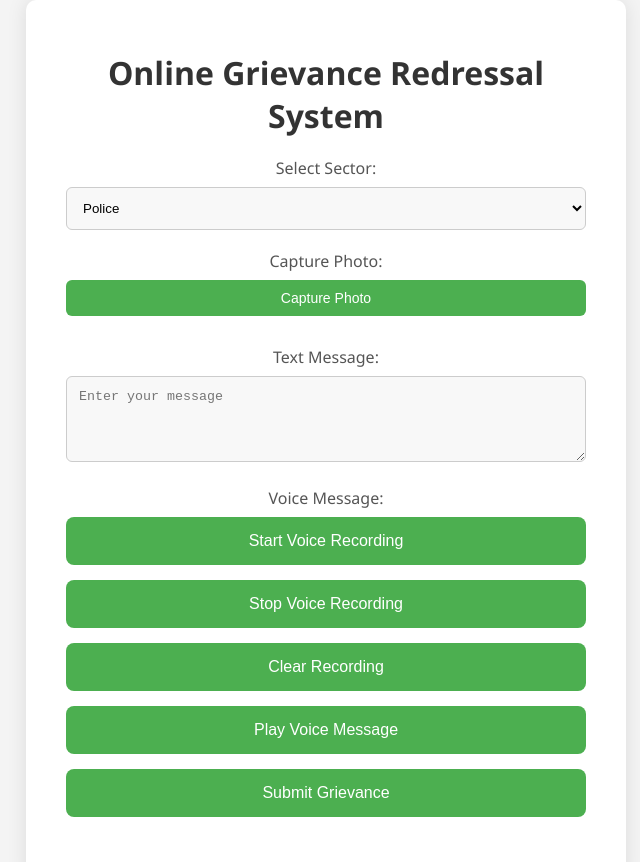
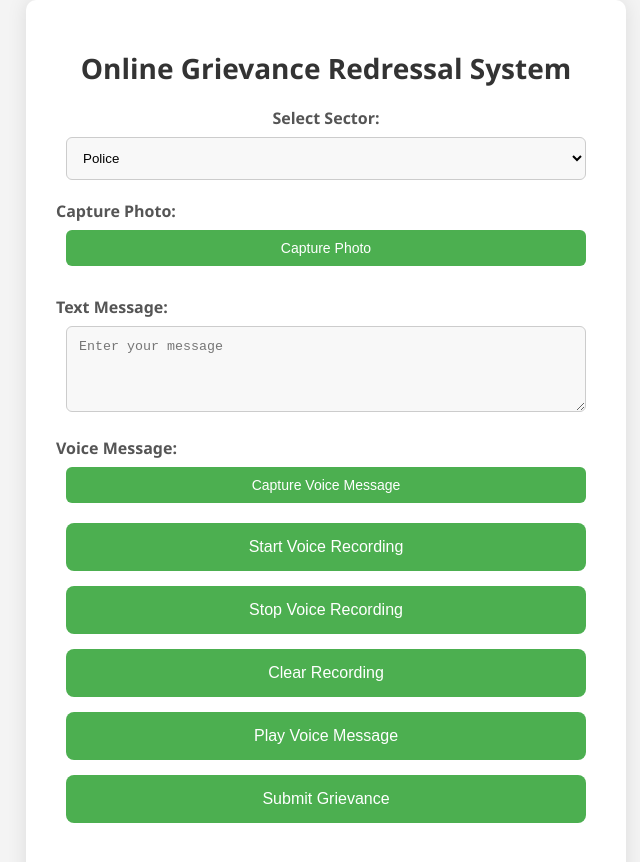
Before and after one commit to BhavyaSaiKeerthiThammineni14/Online-Grievance-System, a plain HTML site: page index.html in a window 1280 px wide. Shown: the whole page, without its empty margins (314-954 px from the left). Drawn offline with Linux system fonts and the light colour scheme.

Commit message:
Update index.html

```diff
--- a/index.html
+++ b/index.html
@@ -8,29 +8,34 @@
 </head>
 <body>
     <div class="container">
-        <h1>Online Grievance Redressal System</h1>
+        <h1 style="text-align: center; font-size: 28px;">Online Grievance Redressal System</h1>
         <form id="grievanceForm">
-            <label for="sector">Select Sector:</label>
+            <label for="sector" class="left-align-label"><b>Select Sector:</b></label>
             <select id="sector" name="sector">
                 <option value="police">Police</option>
                 <option value="fire">Fire Department</option>
-
             </select>
-
+           <style>
+        .form label{
+		display: inline-block;
+		text-align: right;
+		float: left;
+	}
+           </style>
 
             <div class="photo-section">
-                <label for="photo">Capture Photo:</label>
+                <label for="photo" style="text-align: left; font-size: 16px;"><b>Capture Photo:</b></label>
                 <input type="file" id="photo" name="photo" accept="image/*" style="display: none;">
                 <button type="button" id="capturePhoto" class="photo-upload">Capture Photo</button>
                 <img id="capturedImage" alt="Captured Photo" style="display: none;">
             </div>
 
-            <label for="message">Text Message:</label>
+            <label for="message" style="text-align: left; font-size: 16px;"><b>Text Message:</b></label>
             <textarea id="message" name="message" rows="4" placeholder="Enter your message"></textarea>
 
-            <label for="voiceMessage">Voice Message:</label>
+            <label for="voiceMessage" style="text-align: left; font-size: 16px;"><b>Voice Message:</b></label>
             <input type="file" id="voiceMessage" name="voiceMessage" accept="audio/*" style="display: none;">
-            <!--<button type="button" id="captureVoiceMessage" class="voice-upload">Capture Voice Message</button>-->
+            <button type="button" id="captureVoiceMessage" class="voice-upload">Capture Voice Message</button>
 
 
             <audio id="audioPlayer" controls style="display: none;"></audio>
```
